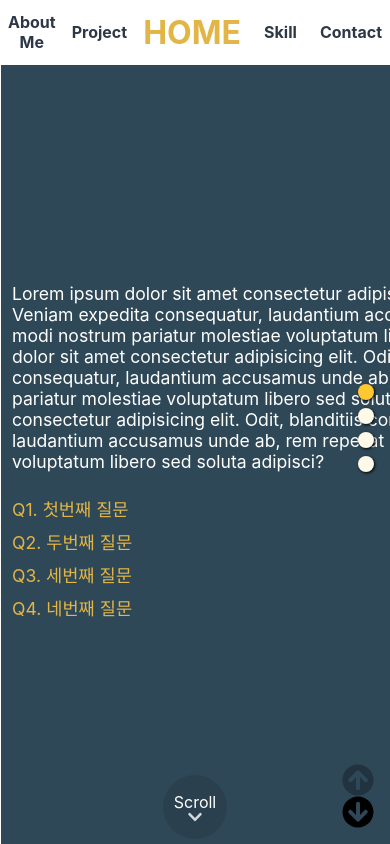
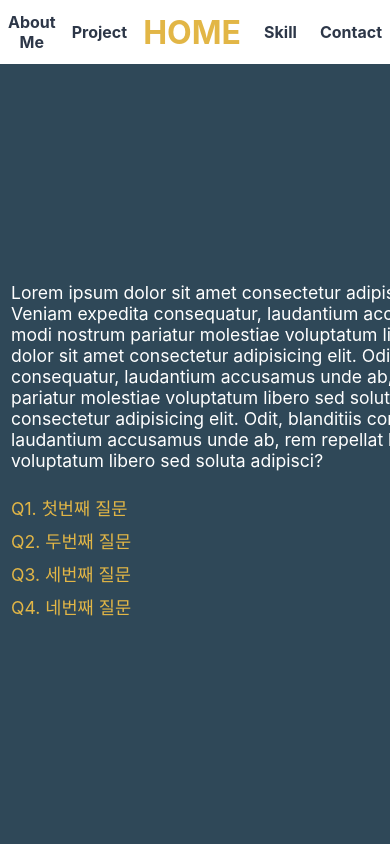
Before and after one commit to Park1016/portfolio, a Next.js app: page / in a window 390 px wide. Built offline with nearby package versions, Linux system fonts and the light colour scheme.

Commit message:
반응형 대대적인 수정 준비

```diff
--- a/components/contact/contacts.jsx
+++ b/components/contact/contacts.jsx
@@ -61,11 +61,11 @@ const Contacts = (props) => {
         localStorage.setItem('contact', 'leave');
     }
 
-    useEffect(() => {
-        setTimeout(() => {
-            name.current.focus();
-        }, 1000)
-    }, []);
+    // useEffect(() => {
+    //     setTimeout(() => {
+    //         name.current.focus();
+    //     }, 1000)
+    // }, []);
 
 
     return (
--- a/components/home/home.jsx
+++ b/components/home/home.jsx
@@ -155,8 +155,8 @@ export default class Home extends Component {
 
         return (
             <>
-                {this.state.loading && <Loading />}
-                <div ref={this.box}>
+                <S.home ref={this.box}>
+                    {this.state.loading && <Loading />}
                     <S.up onClick={this.scrollUp} up={this.state.slideIndex} onMouseEnter={this.upEnter} onMouseLeave={this.upLeave}>
                         {this.state.upText && <p>맨위로</p>}
                         {/* <p>맨위로</p> */}
@@ -185,7 +185,25 @@ export default class Home extends Component {
                             <Contacts />
                         </div>
                     </Slider>
-                </div>
+                </S.home>
+                <S.resHome>
+                    <AboutMe />
+                    <Projects />
+                    <Skills />
+                    <Contacts />
+                    {/* <div>
+                        <AboutMe />
+                    </div>
+                    <div>
+                        <Projects />
+                    </div>
+                    <div>
+                        <Skills />
+                    </div>
+                    <div>
+                        <Contacts />
+                    </div> */}
+                </S.resHome>
             </>
         );
     }
--- a/styles/home.style.js
+++ b/styles/home.style.js
@@ -1,4 +1,18 @@
 import styled, { css, keyframes } from 'styled-components';
+
+const home = styled.div`
+    @media screen and (max-width: 920px) {
+        display: none;
+    }
+`;
+
+const resHome = styled.div`
+    height: 100vh;
+    overflow-y: scroll;
+    @media screen and (min-width: 921px) {
+        display: none;
+    }
+`;
 
 const up = styled.div`
     width: 2rem;
@@ -147,6 +161,8 @@ const alert = styled.div`
 
 
 export {
+    home,
+    resHome,
     up,
     down,
     alert
```
